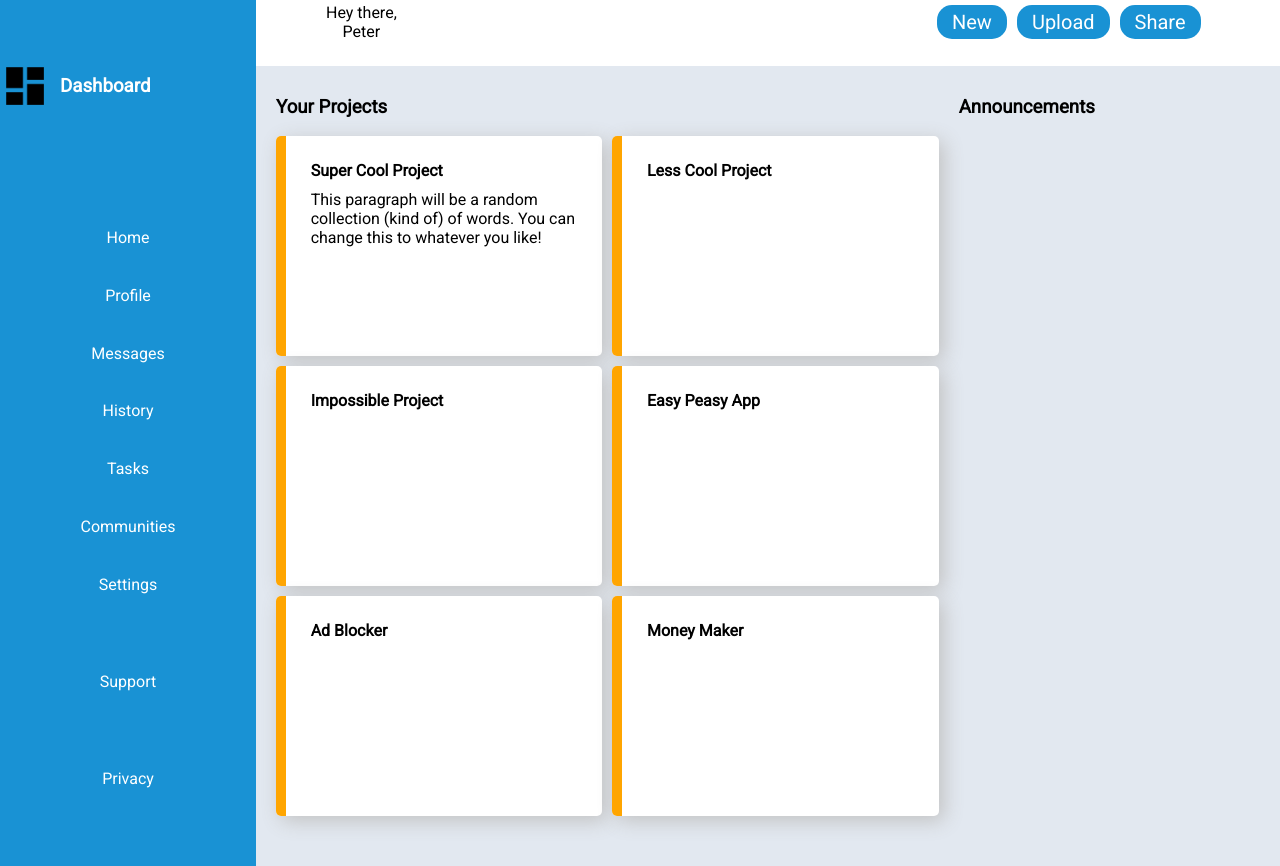
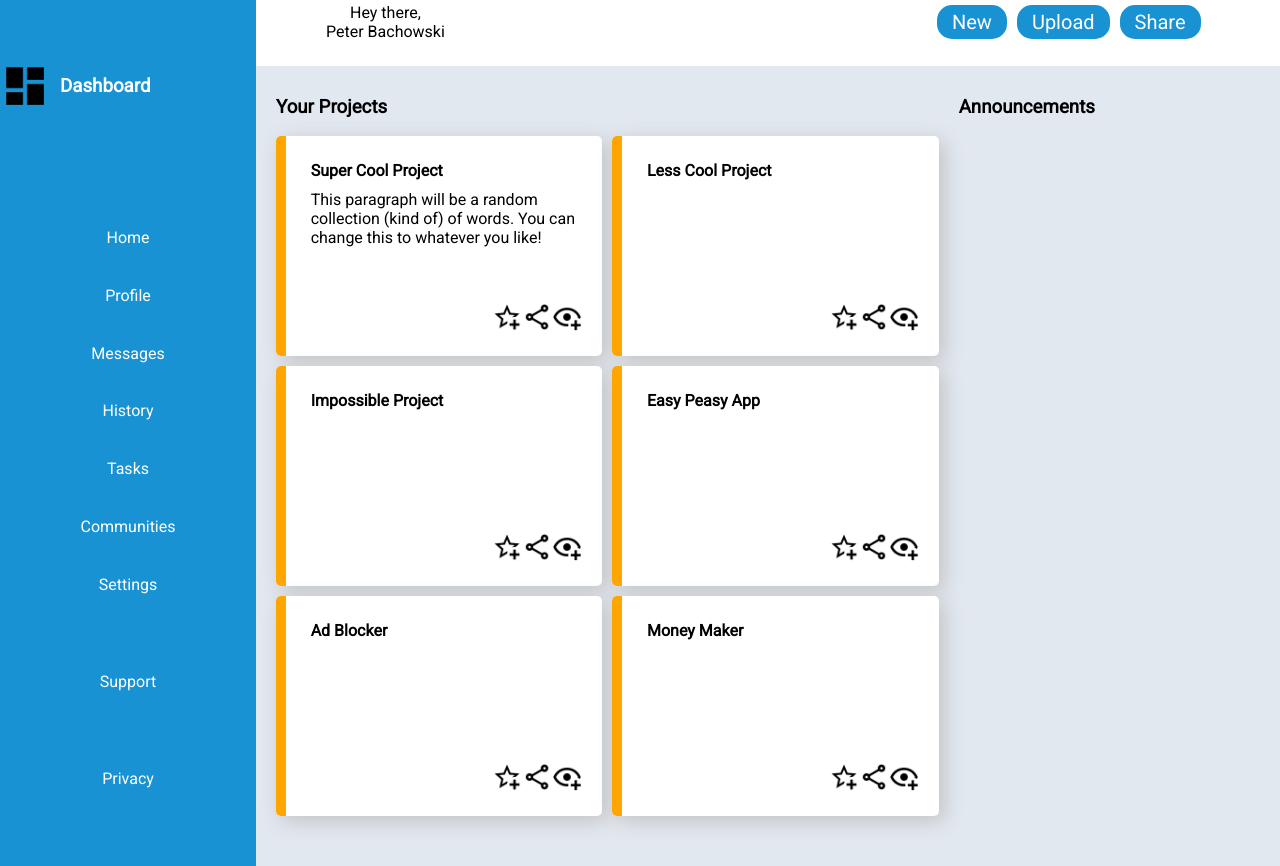
Before and after one commit to peter-bachowski/Project-Admin-Dashboard, a plain HTML site: page index.html in a window 1280 px wide. Shown: the part 56-922 px from the top of the page. Drawn offline with Linux system fonts and the light colour scheme.

Commit message:
Add javascript for generating the icons to the cards

```diff
--- a/script.js
+++ b/script.js
@@ -1,18 +1,32 @@
 const nameElements = document.getElementsByClassName("userName"),
   cardElements = document.getElementsByClassName("cardContent");
 
-window.onload = () => {
-  let cardLinkDivArray[];
-  let cardLinkArray[];
-  for (let i = 0; i < cardElements.length; i++) {
-    cardLinkDivArray[i] = document.createElement("div");
-    cardLinkArray[i] = document.createElement("img");
+window.onload = () => {//when the page loads
+
+  const iconDiv = document.createElement("div"); //creates a div container element for the card icons
+  iconDiv.classList.add("iconContainer");//adds class to div
+
+  const starPlusIcon = document.createElement("img"); //creates the icon elements
+  const shareIcon = document.createElement("img");
+  const eyePlusIcon = document.createElement("img");
+
+  starPlusIcon.src = "./icons/star-plus-outline.png"; //adds the source location for the images of the icons
+  shareIcon.src = "./icons/eye-plus-outline.png";
+  eyePlusIcon.src = "./icons/share-variant-outline.png";
+
+  starPlusIcon.classList.add("cardIcons");
+  eyePlusIcon.classList.add("cardIcons");
+  shareIcon.classList.add("cardIcons");
+
+  iconDiv.appendChild(starPlusIcon); //adds the icons to the div container
+  iconDiv.appendChild(eyePlusIcon);
+  iconDiv.appendChild(shareIcon);
+
+  for (let i = 0; i < cardElements.length; i++) { //for each card element, clone the icon div container and add it to the card content
+    cardElements[i].appendChild(iconDiv.cloneNode(true));
   }
 
-
-
-
-  for (let i = 0; i < nameElements.length; i++) {
+  for (let i = 0; i < nameElements.length; i++) {//fix this
     nameElements[i].innerHTML = "Peter Bachowski";
   }
 }
--- a/styles.css
+++ b/styles.css
@@ -149,6 +149,7 @@ h3 {
 .cardContent {
   padding: 20px;
   width: 100%;
+  position: relative;
 }
 
 .cardContent > * {
@@ -156,4 +157,14 @@ h3 {
   padding: 5px;
 }
 
-.cardContent >
+.iconContainer {
+  position: absolute;
+  bottom: 0;
+  right: 0;
+  padding: inherit;
+}
+
+.cardIcons {
+  width: 30px;
+  height: 30px;
+}
```
Also changed, not shown: style.scss (added).
